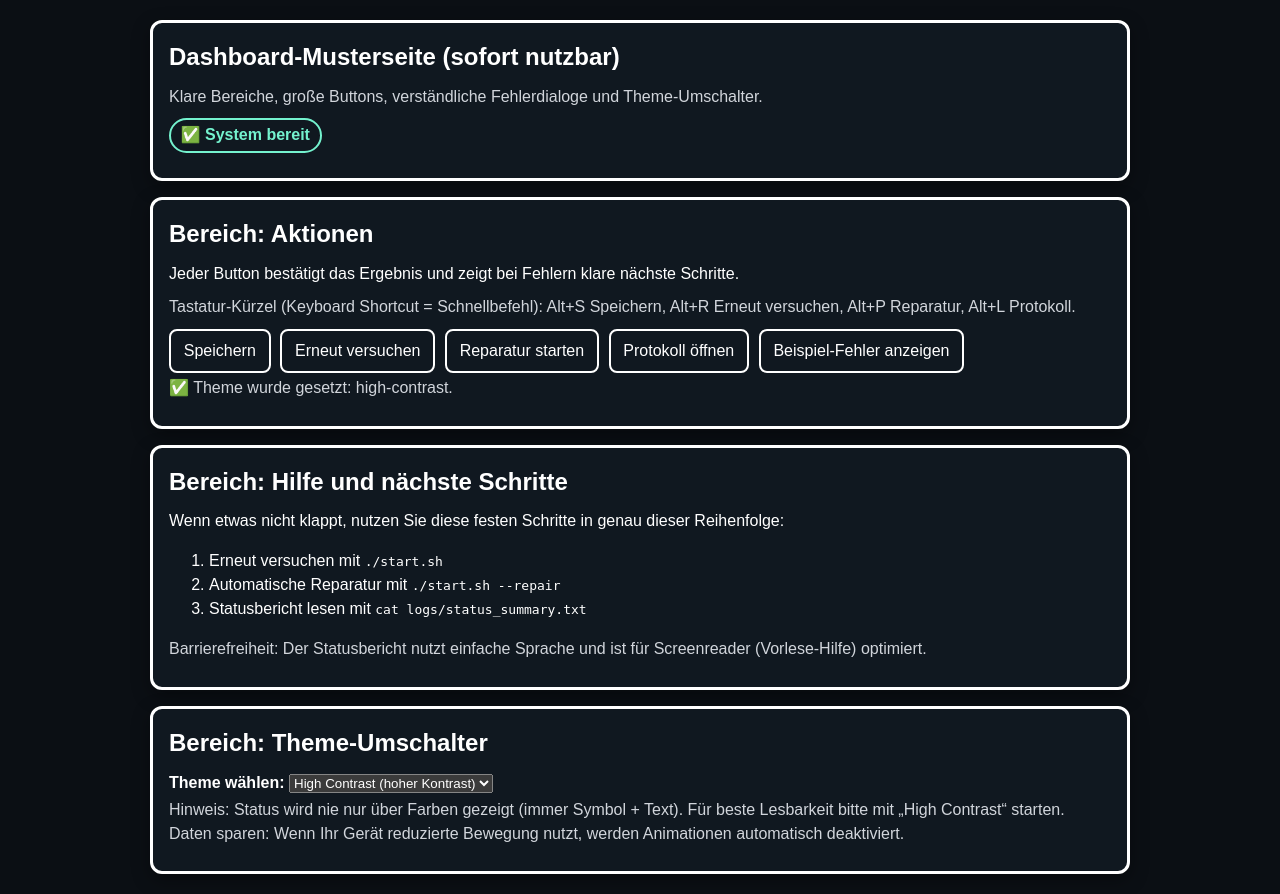
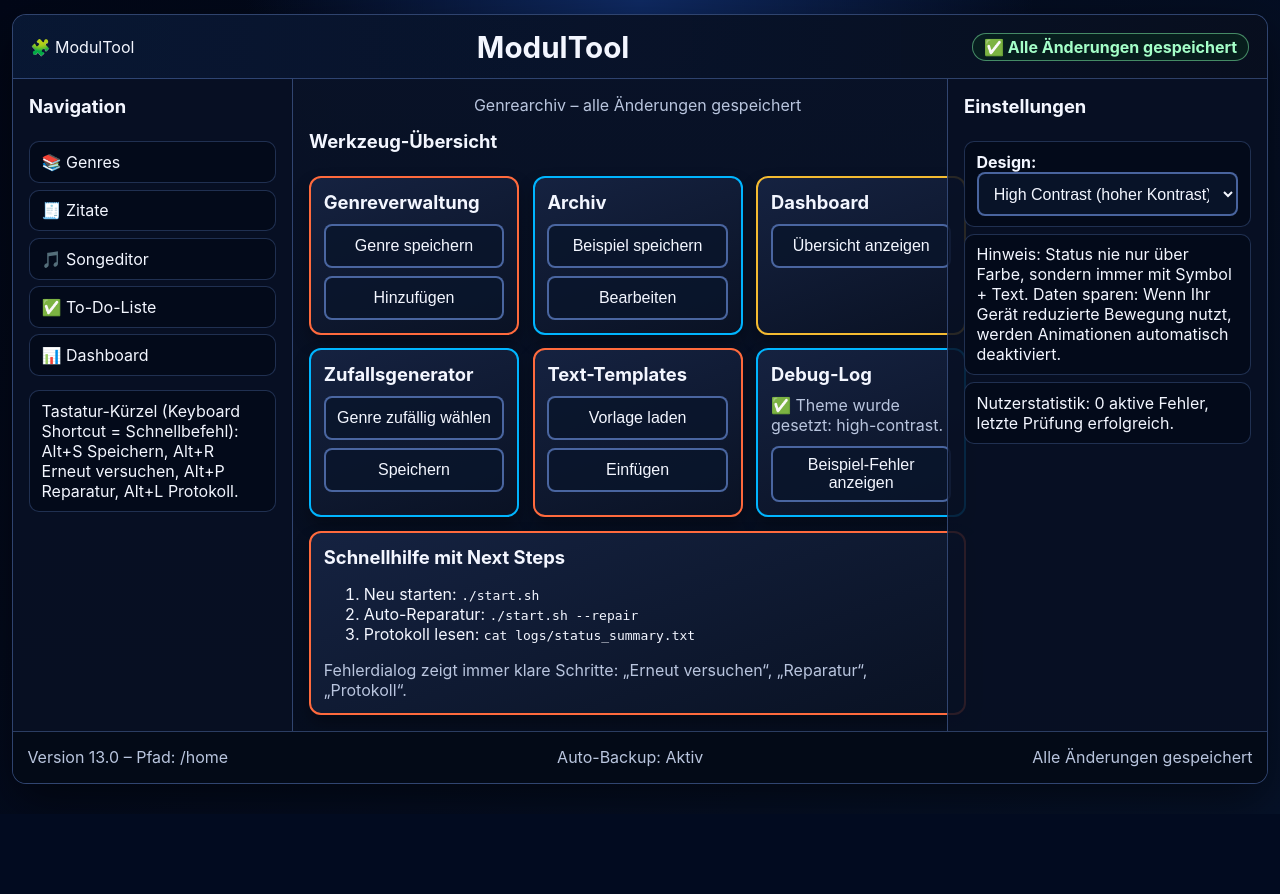
Before and after one commit to provoware/provoware-html-tool, a Python web app: template templates/dashboard_musterseite.html in a window 1280 px wide. After the commit the page ends 795 px from the top, so only its background shows below. Run offline with Jinja, Linux system fonts and the light colour scheme; the template is opened without the code that fills it, so the values that code supplies are empty.

Commit message:
Align dashboard layout with reference and document detailed TODO

```diff
--- a/data/version_registry.json
+++ b/data/version_registry.json
@@ -1,6 +1,6 @@
 {
   "global_version": "2026.02.22",
-  "iteration": "2026.02.22-shortcuts-a11y-smoke",
+  "iteration": "2026.02.22-reference-layout-neon-a11y",
   "files": {
     "start.sh": "2026.02.22",
     "tools/smoke_test.py": "2026.02.22",
--- a/templates/dashboard_musterseite.html
+++ b/templates/dashboard_musterseite.html
@@ -3,61 +3,74 @@
 <head>
   <meta charset="utf-8">
   <meta name="viewport" content="width=device-width, initial-scale=1">
-  <title>Provoware Dashboard-Musterseite</title>
+  <title>Provoware ModulTool Dashboard</title>
   <style>
     :root {
-      --bg: #0b0f14;
-      --surface: #101820;
-      --text: #ffffff;
-      --muted: #d1d5db;
-      --primary: #74f2ce;
-      --warn: #ffe08a;
-      --danger: #ff8f8f;
-      --focus: #ffd60a;
-      --border: #ffffff;
-      --shadow: rgba(0, 0, 0, 0.35);
+      --bg-start: #020717;
+      --bg-end: #061229;
+      --bg: #020717;
+      --surface: rgba(7, 16, 36, 0.86);
+      --surface-strong: rgba(4, 11, 27, 0.95);
+      --text: #f3f6ff;
+      --muted: #b9c5de;
+      --focus: #f8d23f;
+      --border: #7fa8ff;
+      --shadow: rgba(0, 0, 0, 0.5);
+      --accent-a: #ff6a3d;
+      --accent-b: #00b5ff;
+      --primary: #00b5ff;
+      --accent-c: #f4bb31;
       color-scheme: dark;
     }
 
     html[data-theme="light"] {
-      --bg: #f8fafc;
-      --surface: #ffffff;
-      --text: #0f172a;
-      --muted: #334155;
-      --primary: #0f766e;
-      --warn: #92400e;
-      --danger: #b91c1c;
-      --focus: #1d4ed8;
-      --border: #0f172a;
-      --shadow: rgba(15, 23, 42, 0.15);
+      --bg-start: #eaf0ff;
+      --bg-end: #f7f8fb;
+      --bg: #f7f8fb;
+      --surface: rgba(255, 255, 255, 0.95);
+      --surface-strong: rgba(247, 249, 255, 0.98);
+      --text: #09152d;
+      --muted: #324367;
+      --focus: #1f4aff;
+      --border: #314d93;
+      --shadow: rgba(16, 32, 74, 0.18);
+      --accent-a: #d14a22;
+      --accent-b: #006cc5;
+      --primary: #006cc5;
+      --accent-c: #a57300;
       color-scheme: light;
     }
 
     html[data-theme="dark"] {
-      --bg: #111827;
-      --surface: #1f2937;
-      --text: #f9fafb;
-      --muted: #e5e7eb;
-      --primary: #34d399;
-      --warn: #fbbf24;
-      --danger: #fca5a5;
-      --focus: #f59e0b;
-      --border: #93c5fd;
-      --shadow: rgba(0, 0, 0, 0.45);
+      --bg-start: #030813;
+      --bg-end: #101f3a;
+      --bg: #030813;
+      --surface: rgba(12, 24, 47, 0.86);
+      --surface-strong: rgba(7, 18, 35, 0.95);
+      --text: #ecf4ff;
+      --muted: #a8b8d8;
+      --focus: #ffd64d;
+      --border: #6f94ff;
+      --shadow: rgba(0, 0, 0, 0.56);
+      --accent-a: #ee6a3f;
+      --accent-b: #2ec7ff;
+      --primary: #2ec7ff;
+      --accent-c: #f2b632;
       color-scheme: dark;
     }
 
+    * { box-sizing: border-box; }
+
     body {
       margin: 0;
-      font-family: Arial, sans-serif;
-      line-height: 1.5;
-      background: var(--bg);
+      min-height: 100vh;
+      font-family: "Inter", "Segoe UI", Arial, sans-serif;
       color: var(--text);
-      transition: background-color .25s ease, color .25s ease;
+      background: radial-gradient(circle at top, #0f2a63 0%, transparent 38%), linear-gradient(130deg, var(--bg-start), var(--bg-end));
     }
 
     @media (prefers-reduced-motion: reduce) {
-      * {
+      *, *::before, *::after {
         animation: none !important;
         transition: none !important;
         scroll-behavior: auto !important;
@@ -68,78 +81,157 @@
       position: absolute;
       left: -999px;
       top: 0;
-      background: var(--surface);
+      padding: .65rem .9rem;
+      border: 2px solid var(--focus);
+      background: var(--surface-strong);
       color: var(--text);
-      border: 2px solid var(--focus);
-      padding: .5rem .8rem;
-      border-radius: 0 0 8px 8px;
+      border-radius: 0 0 10px 10px;
+      z-index: 30;
     }
 
     .skip-link:focus {
-      left: .6rem;
-      top: .4rem;
-      z-index: 10;
+      left: .7rem;
+      top: .5rem;
     }
 
-    .layout {
-      max-width: 980px;
-      margin: 1.25rem auto;
-      padding: 0 1rem;
+    .shell {
+      width: min(1440px, calc(100% - 1.5rem));
+      margin: .9rem auto;
+      border-radius: 14px;
+      border: 1px solid rgba(127, 168, 255, 0.35);
+      background: linear-gradient(180deg, rgba(7, 17, 37, 0.92), rgba(5, 13, 31, 0.95));
+      box-shadow: 0 18px 48px var(--shadow);
+      overflow: hidden;
       display: grid;
-      gap: 1rem;
+      grid-template-columns: 280px minmax(0, 1fr) 320px;
+      grid-template-rows: 64px minmax(0, 1fr) 52px;
+      grid-template-areas:
+        "top top top"
+        "left main right"
+        "foot foot foot";
     }
 
-    .card {
-      background: var(--surface);
-      border: 3px solid var(--border);
-      border-radius: 12px;
-      padding: 1rem;
-      box-shadow: 0 6px 18px var(--shadow);
+    .topbar {
+      grid-area: top;
+      display: flex;
+      align-items: center;
+      justify-content: space-between;
+      padding: 0 1.1rem;
+      background: linear-gradient(90deg, rgba(8, 24, 53, 0.9), rgba(8, 14, 30, 0.95));
+      border-bottom: 1px solid rgba(127, 168, 255, 0.32);
     }
 
-    h1, h2 {
-      margin: 0 0 .6rem 0;
+    .status-pill {
+      font-weight: 700;
+      color: #a4ffc8;
+      border: 1px solid rgba(131, 250, 173, 0.5);
+      border-radius: 999px;
+      padding: .2rem .7rem;
+      background: rgba(8, 53, 25, 0.4);
     }
 
-    p {
-      margin: .2rem 0 .6rem 0;
+    .panel {
+      padding: 1rem;
+      background: var(--surface);
     }
 
-    .muted {
+    .left {
+      grid-area: left;
+      border-right: 1px solid rgba(127, 168, 255, 0.35);
+      display: flex;
+      flex-direction: column;
+      gap: .9rem;
+    }
+
+    .right {
+      grid-area: right;
+      border-left: 1px solid rgba(127, 168, 255, 0.35);
+      display: flex;
+      flex-direction: column;
+      gap: .9rem;
+    }
+
+    .main {
+      grid-area: main;
+      padding: 1rem;
+      background: linear-gradient(180deg, rgba(9, 18, 39, 0.78), rgba(6, 14, 31, 0.88));
+      display: grid;
+      gap: .9rem;
+      align-content: start;
+    }
+
+    .headline {
+      text-align: center;
+      font-size: 1.85rem;
+      margin: 0;
+    }
+
+    .subline {
+      margin: 0;
+      text-align: center;
       color: var(--muted);
     }
 
-    .status {
-      display: inline-flex;
-      gap: .5rem;
-      align-items: center;
-      border: 2px solid var(--primary);
-      color: var(--primary);
-      border-radius: 999px;
-      padding: .2rem .6rem;
-      font-weight: 700;
+    .nav-list,
+    .settings-list {
+      list-style: none;
+      margin: 0;
+      padding: 0;
+      display: grid;
+      gap: .4rem;
     }
 
-    .actions {
-      display: flex;
-      gap: .6rem;
-      flex-wrap: wrap;
+    .nav-item,
+    .settings-item,
+    .quick-help {
+      border-radius: 10px;
+      border: 1px solid rgba(127, 168, 255, 0.24);
+      background: var(--surface-strong);
+      padding: .62rem .72rem;
     }
 
-    button {
-      border: 2px solid var(--border);
-      background: transparent;
-      color: inherit;
-      border-radius: 8px;
-      padding: .5rem .8rem;
-      font-size: 1rem;
-      cursor: pointer;
-      min-height: 44px;
+    .card-grid {
+      display: grid;
+      gap: .85rem;
+      grid-template-columns: repeat(3, minmax(210px, 1fr));
     }
 
-    button:hover {
-      border-color: var(--primary);
+    .tool-card {
+      border-radius: 12px;
+      border: 2px solid rgba(127, 168, 255, 0.4);
+      padding: .8rem;
+      background: linear-gradient(160deg, rgba(22, 35, 66, 0.95), rgba(10, 18, 36, 0.92));
+      box-shadow: 0 8px 16px rgba(0, 0, 0, 0.32);
     }
+
+    .tool-card[data-accent="a"] { border-color: var(--accent-a); }
+    .tool-card[data-accent="b"] { border-color: var(--accent-b); }
+    .tool-card[data-accent="c"] { border-color: var(--accent-c); }
+
+    h1, h2, h3, p { margin: 0; }
+    h2 { font-size: 1.15rem; margin-bottom: .6rem; }
+    h3 { font-size: 1.45rem; }
+
+    .actions {
+      display: grid;
+      gap: .5rem;
+      margin-top: .7rem;
+    }
+
+    button,
+    select {
+      min-height: 44px;
+      border-radius: 8px;
+      border: 2px solid rgba(127, 168, 255, 0.55);
+      background: rgba(10, 22, 44, 0.86);
+      color: inherit;
+      font-size: 1rem;
+      padding: .5rem .7rem;
+      width: 100%;
+    }
+
+    button:hover,
+    select:hover { border-color: var(--focus); }
 
     button:focus-visible,
     select:focus-visible,
@@ -148,65 +240,164 @@
       outline-offset: 3px;
     }
 
+    .result {
+      margin-top: .4rem;
+      color: var(--muted);
+      min-height: 1.4rem;
+    }
+
+    .footer {
+      grid-area: foot;
+      display: flex;
+      justify-content: space-between;
+      align-items: center;
+      padding: 0 .9rem;
+      border-top: 1px solid rgba(127, 168, 255, 0.32);
+      background: rgba(4, 10, 23, 0.95);
+      color: var(--muted);
+    }
+
     dialog {
-      border: 3px solid var(--danger);
-      border-radius: 10px;
-      max-width: 560px;
-      width: calc(100% - 2rem);
-      background: var(--surface);
+      border: 3px solid var(--accent-a);
+      border-radius: 12px;
+      width: min(560px, calc(100% - 2rem));
+      background: var(--surface-strong);
       color: var(--text);
     }
 
-    dialog::backdrop {
-      background: rgba(0, 0, 0, .6);
+    dialog::backdrop { background: rgba(0, 0, 0, 0.7); }
+
+    @media (max-width: 1240px) {
+      .shell {
+        grid-template-columns: 250px minmax(0, 1fr);
+        grid-template-areas:
+          "top top"
+          "left main"
+          "right right"
+          "foot foot";
+        grid-template-rows: 64px auto auto 52px;
+      }
+      .card-grid { grid-template-columns: repeat(2, minmax(220px, 1fr)); }
+    }
+
+    @media (max-width: 860px) {
+      .shell {
+        grid-template-columns: 1fr;
+        grid-template-areas: "top" "left" "main" "right" "foot";
+        grid-template-rows: auto;
+      }
+      .card-grid { grid-template-columns: 1fr; }
     }
   </style>
 </head>
 <body>
-  <a href="#bereich-aufgaben" class="skip-link">Direkt zu den Aktionen springen</a>
+  <a href="#bereich-aufgaben" class="skip-link">Direkt zum Arbeitsbereich springen</a>
 
-  <main class="layout" role="main" aria-live="polite">
-    <section class="card">
-      <h1>Dashboard-Musterseite (sofort nutzbar)</h1>
-      <p class="muted">Klare Bereiche, große Buttons, verständliche Fehlerdialoge und Theme-Umschalter.</p>
-      <p><span class="status">✅ System bereit</span></p>
+  <main class="shell" role="main" aria-live="polite">
+    <header class="topbar" aria-label="Obere Statusleiste">
+      <span>🧩 ModulTool</span>
+      <h1 class="headline">ModulTool</h1>
+      <span class="status-pill">✅ Alle Änderungen gespeichert</span>
+    </header>
+
+    <aside class="panel left" aria-label="Navigation">
+      <h2>Navigation</h2>
+      <ul class="nav-list">
+        <li class="nav-item">📚 Genres</li>
+        <li class="nav-item">🧾 Zitate</li>
+        <li class="nav-item">🎵 Songeditor</li>
+        <li class="nav-item">✅ To-Do-Liste</li>
+        <li class="nav-item">📊 Dashboard</li>
+      </ul>
+      <p class="quick-help" id="shortcut-help">Tastatur-Kürzel (Keyboard Shortcut = Schnellbefehl): Alt+S Speichern, Alt+R Erneut versuchen, Alt+P Reparatur, Alt+L Protokoll.</p>
+    </aside>
+
+    <section class="main" aria-labelledby="bereich-aufgaben">
+      <p class="subline">Genrearchiv – alle Änderungen gespeichert</p>
+      <h2 id="bereich-aufgaben">Werkzeug-Übersicht</h2>
+      <div class="card-grid">
+        <article class="tool-card" data-accent="a">
+          <h2>Genreverwaltung</h2>
+          <div class="actions">
+            <button type="button" data-action="save" aria-keyshortcuts="Alt+S" aria-describedby="shortcut-help">Genre speichern</button>
+            <button type="button" data-action="retry" aria-keyshortcuts="Alt+R" aria-describedby="shortcut-help">Hinzufügen</button>
+          </div>
+        </article>
+
+        <article class="tool-card" data-accent="b">
+          <h2>Archiv</h2>
+          <div class="actions">
+            <button type="button" data-action="save" aria-keyshortcuts="Alt+S" aria-describedby="shortcut-help">Beispiel speichern</button>
+            <button type="button" data-action="retry" aria-keyshortcuts="Alt+R" aria-describedby="shortcut-help">Bearbeiten</button>
+          </div>
+        </article>
+
+        <article class="tool-card" data-accent="c">
+          <h2>Dashboard</h2>
+          <div class="actions">
+            <button type="button" data-action="log" aria-keyshortcuts="Alt+L" aria-describedby="shortcut-help">Übersicht anzeigen</button>
+          </div>
+        </article>
+
+        <article class="tool-card" data-accent="b">
+          <h2>Zufallsgenerator</h2>
+          <div class="actions">
+            <button type="button" data-action="retry" aria-keyshortcuts="Alt+R" aria-describedby="shortcut-help">Genre zufällig wählen</button>
+            <button type="button" data-action="save" aria-keyshortcuts="Alt+S" aria-describedby="shortcut-help">Speichern</button>
+          </div>
+        </article>
+
+        <article class="tool-card" data-accent="a">
+          <h2>Text-Templates</h2>
+          <div class="actions">
+            <button type="button" data-action="repair" aria-keyshortcuts="Alt+P" aria-describedby="shortcut-help">Vorlage laden</button>
+            <button type="button" data-action="save" aria-keyshortcuts="Alt+S" aria-describedby="shortcut-help">Einfügen</button>
+          </div>
+        </article>
+
+        <article class="tool-card" data-accent="b">
+          <h2>Debug-Log</h2>
+          <p class="result" id="result" role="status" aria-live="polite">Keine Fehler.</p>
+          <div class="actions">
+            <button type="button" data-action="error">Beispiel-Fehler anzeigen</button>
+          </div>
+        </article>
+      </div>
+
+      <section class="tool-card" data-accent="a" aria-labelledby="bereich-hilfe" id="hilfe-next-steps">
+        <h2 id="bereich-hilfe">Schnellhilfe mit Next Steps</h2>
+        <ol>
+          <li>Neu starten: <code>./start.sh</code></li>
+          <li>Auto-Reparatur: <code>./start.sh --repair</code></li>
+          <li>Protokoll lesen: <code>cat logs/status_summary.txt</code></li>
+        </ol>
+        <p class="result">Fehlerdialog zeigt immer klare Schritte: „Erneut versuchen“, „Reparatur“, „Protokoll“.</p>
+      </section>
     </section>
 
-    <section class="card" aria-labelledby="bereich-aufgaben">
-      <h2 id="bereich-aufgaben">Bereich: Aktionen</h2>
-      <p>Jeder Button bestätigt das Ergebnis und zeigt bei Fehlern klare nächste Schritte.</p>
-      <p class="muted" id="shortcut-help">Tastatur-Kürzel (Keyboard Shortcut = Schnellbefehl): Alt+S Speichern, Alt+R Erneut versuchen, Alt+P Reparatur, Alt+L Protokoll.</p>
-      <div class="actions">
-        <button type="button" data-action="save" aria-keyshortcuts="Alt+S" aria-describedby="shortcut-help">Speichern</button>
-        <button type="button" data-action="retry" aria-keyshortcuts="Alt+R" aria-describedby="shortcut-help">Erneut versuchen</button>
-        <button type="button" data-action="repair" aria-keyshortcuts="Alt+P" aria-describedby="shortcut-help">Reparatur starten</button>
-        <button type="button" data-action="log" aria-keyshortcuts="Alt+L" aria-describedby="shortcut-help">Protokoll öffnen</button>
-        <button type="button" data-action="error">Beispiel-Fehler anzeigen</button>
-      </div>
-      <p id="result" class="muted" role="status" aria-live="polite">Noch keine Aktion ausgeführt.</p>
-    </section>
+    <aside class="panel right" aria-label="Einstellungen und Hilfe">
+      <h2>Einstellungen</h2>
+      <ul class="settings-list">
+        <li class="settings-item">
+          <label for="theme-switcher"><strong>Design:</strong></label>
+          <select id="theme-switcher" data-theme-switcher aria-describedby="theme-help">
+            <option value="high-contrast">High Contrast (hoher Kontrast)</option>
+            <option value="light">Light (hell)</option>
+            <option value="dark">Dark (dunkel)</option>
+          </select>
+        </li>
+        <li class="settings-item">
+          <p id="theme-help">Hinweis: Status nie nur über Farbe, sondern immer mit Symbol + Text. Daten sparen: Wenn Ihr Gerät reduzierte Bewegung nutzt, werden Animationen automatisch deaktiviert.</p>
+        </li>
+        <li class="settings-item">Nutzerstatistik: 0 aktive Fehler, letzte Prüfung erfolgreich.</li>
+      </ul>
+    </aside>
 
-
-    <section class="card" aria-labelledby="bereich-hilfe" id="hilfe-next-steps">
-      <h2 id="bereich-hilfe">Bereich: Hilfe und nächste Schritte</h2>
-      <p>Wenn etwas nicht klappt, nutzen Sie diese festen Schritte in genau dieser Reihenfolge:</p>
-      <ol>
-        <li>Erneut versuchen mit <code>./start.sh</code></li>
-        <li>Automatische Reparatur mit <code>./start.sh --repair</code></li>
-        <li>Statusbericht lesen mit <code>cat logs/status_summary.txt</code></li>
-      </ol>
-      <p class="muted">Barrierefreiheit: Der Statusbericht nutzt einfache Sprache und ist für Screenreader (Vorlese-Hilfe) optimiert.</p>
-    </section>
-    <section class="card" aria-labelledby="bereich-theme">
-      <h2 id="bereich-theme">Bereich: Theme-Umschalter</h2>
-      <label for="theme-switcher"><strong>Theme wählen:</strong></label>
-      <select id="theme-switcher" data-theme-switcher aria-describedby="theme-help">
-        <option value="high-contrast">High Contrast (hoher Kontrast)</option>
-        <option value="light">Light (hell)</option>
-        <option value="dark">Dark (dunkel)</option>
-      </select>
-      <p class="muted" id="theme-help">Hinweis: Status wird nie nur über Farben gezeigt (immer Symbol + Text). Für beste Lesbarkeit bitte mit „High Contrast“ starten. Daten sparen: Wenn Ihr Gerät reduzierte Bewegung nutzt, werden Animationen automatisch deaktiviert.</p>
-    </section>
+    <footer class="footer">
+      <span>Version 13.0 – Pfad: /home</span>
+      <span>Auto-Backup: Aktiv</span>
+      <span>Alle Änderungen gespeichert</span>
+    </footer>
   </main>
 
   <dialog id="error-dialog" aria-labelledby="error-title" aria-describedby="error-text" aria-modal="true">
--- a/tools/smoke_test.py
+++ b/tools/smoke_test.py
@@ -164,6 +164,11 @@ if "Geprueft:" not in status_content or "Naechste Schritte:" not in status_conte
     sys.exit(1)
 content = DASHBOARD_TEMPLATE.read_text(encoding="utf-8")
 required_markers = [
+    'class="shell"',
+    'class="topbar"',
+    'class="panel left"',
+    'class="panel right"',
+    'class="card-grid"',
     'data-theme-switcher',
     'id="error-dialog"',
     'data-action="retry"',
```
Also changed, not shown: todo.txt (+29 -32 lines), CHANGELOG.md, README.md.
